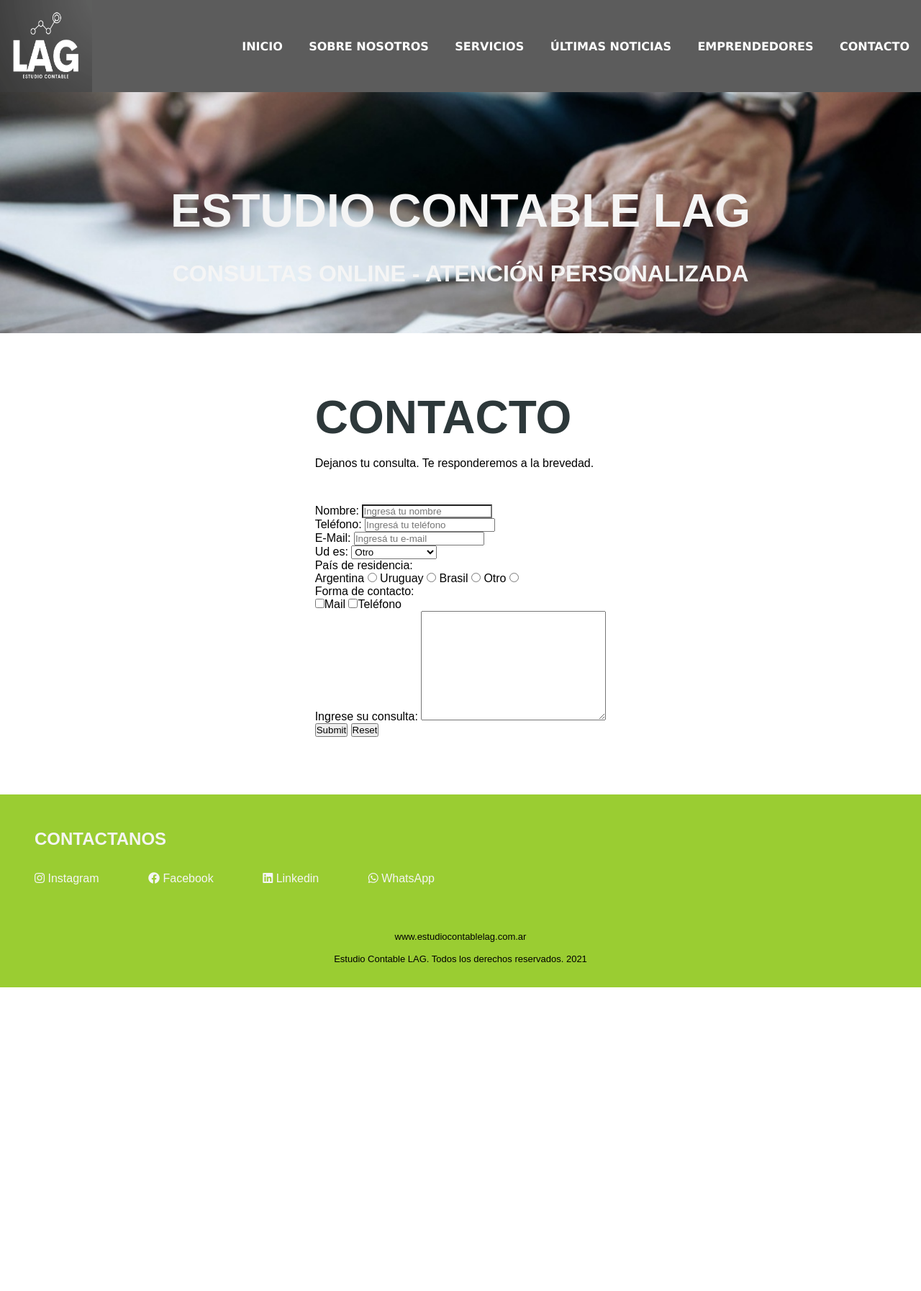
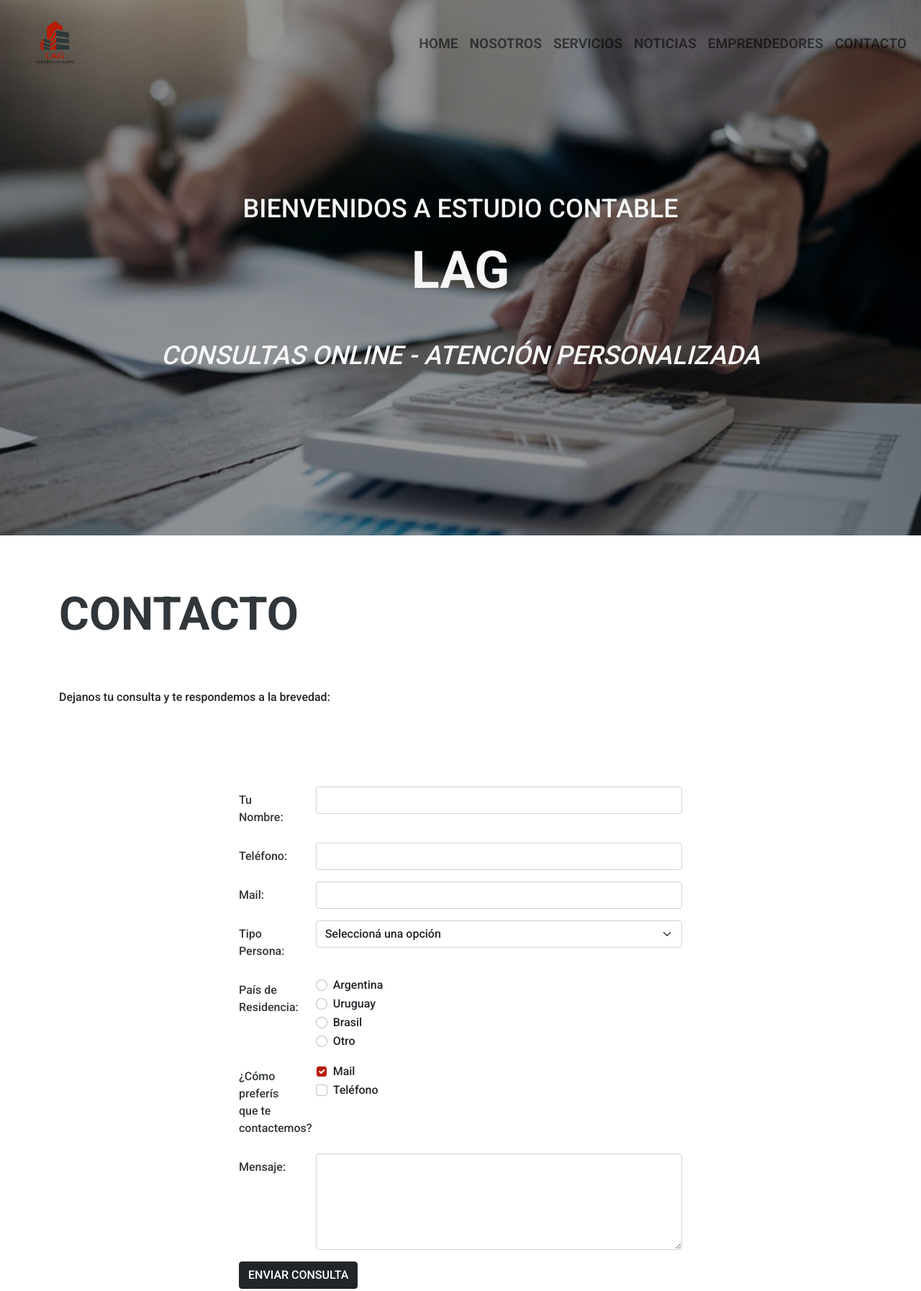
Before and after one commit to cota1023/estudioLAG, a website: page contacto.html in a window 1280 px wide. Shown: the top 1794 px of the page at 72% size. Before the commit the page ends 1372 px from the top, so only its background shows below. Drawn offline with nearby package versions, Linux system fonts and the light colour scheme; a web font is replaced by a local one.

Commit message:
Se modificó la página de contacto, incluyendo el diseño del index (navbar, header) y el formulario con bootstrap

```diff
--- a/_disenios.scss
+++ b/_disenios.scss
@@ -10,3 +10,10 @@ $blanco-1: whitesmoke;
 // Font-Sizes
 
 $sizeTitulo: 4rem;
+
+//Bootstrap personalizado
+
+.form-check-input:checked{
+    background-color: $rojo-1;
+border-color: $blanco-1;
+}
--- a/contacto.html
+++ b/contacto.html
@@ -5,122 +5,193 @@
     <meta charset="UTF-8">
     <meta http-equiv="X-UA-Compatible" content="IE=edge">
     <meta name="viewport" content="width=device-width, initial-scale=1.0">
-    <title>Estudio Contable LAG</title>
-    <link rel="stylesheet" href="./styles/estilos.css">
-    <link rel="shortcut icon" href="./img/logo.png" type="image/x-icon">
-    <link href="https://fonts.googleapis.com/css2?family=Yaldevi:wght@200;300;500;600&display=swap" rel="stylesheet">
+    <title>Contacto - Estudio LAG</title>
+    <link rel="shortcut icon" href="./img/logook.png" type="image/x-icon">
+    <!-- Google Font -->
     <link rel="preconnect" href="https://fonts.googleapis.com">
     <link rel="preconnect" href="https://fonts.gstatic.com" crossorigin>
+    <link href="https://fonts.googleapis.com/css2?family=Roboto:wght@100;300;500;700&display=swap" rel="stylesheet">
+    <!-- Bootstrap -->
+    <link href="https://cdn.jsdelivr.net/npm/bootstrap@5.1.3/dist/css/bootstrap.min.css" rel="stylesheet"
+        integrity="sha384-1BmE4kWBq78iYhFldvKuhfTAU6auU8tT94WrHftjDbrCEXSU1oBoqyl2QvZ6jIW3" crossorigin="anonymous">
+    <!-- Wow animate -->
+    <link rel="stylesheet" href="https://cdnjs.cloudflare.com/ajax/libs/animate.css/4.1.1/animate.min.css">
+    <!-- Font awesome -->
     <link rel="stylesheet" href="https://use.fontawesome.com/releases/v5.15.4/css/all.css"
         integrity="sha384-DyZ88mC6Up2uqS4h/KRgHuoeGwBcD4Ng9SiP4dIRy0EXTlnuz47vAwmeGwVChigm" crossorigin="anonymous">
-    <link rel="stylesheet" href="https://cdnjs.cloudflare.com/ajax/libs/animate.css/4.1.1/animate.min.css" />
+    <!-- Estilos personalizados -->
+    <link rel="stylesheet" href="./styles/custom.css">
+    <link rel="stylesheet" href="./styles/styles.css">
 </head>
 
 <body>
-    <div class="contenedor-principal">
-        <header class="header">
-            <nav class="header__navbar">
-                <a href="index.html"><img class="header__navbar-logo" src="./img/logo.png" alt="logo"></a>
-                <ul class="header__navbar-menu">
-                    <li class="header__navbar-menu-elemento"><a href="index.html">inicio</a></li>
-                    <li><a href="nosotros.html">Sobre Nosotros</a></li>
-                    <li><a href="servicios.html">Servicios</a></li>
-                    <li><a href="noticias.html">Últimas noticias</a></li>
-                    <li><a href="clientes.html">Emprendedores</a></li>
-                    <li><a href="contacto.html">Contacto</a></li>
+    <nav class="navbar navbar-expand-md navbar-light fixed-top navbar-shrink" id="mainNav">
+        <div class="container-fluid">
+            <a class="navbar-brand" href="index.html">
+                <img class="navbar-img" src="./img/logook.png" alt="logo"></a>
+            <button class="navbar-toggler" type="button" data-bs-toggle="collapse" data-bs-target="#navbarToggler"
+                aria-controls="navbarTogglerDemo02" aria-expanded="false" aria-label="Toggle navigation">
+                <span class="navbar-toggler-icon"></span>
+            </button>
+            <div class="collapse navbar-collapse" id="navbarToggler">
+                <ul class="navbar-nav ms-auto mb-2 mb-lg-0 ">
+                    <li class="nav-item">
+                        <a class="nav-link" aria-current="page" href="./index.html">HOME</a>
+                    </li>
+                    <li class="nav-item">
+                        <a class="nav-link" href="./nosotros.html">NOSOTROS</a>
+                    </li>
+                    <li class="nav-item">
+                        <a class="nav-link" href="./servicios.html">SERVICIOS</a>
+                    </li>
+                    <li class="nav-item">
+                        <a class="nav-link" href="./noticias.html">NOTICIAS</a>
+                    </li>
+                    <li class="nav-item">
+                        <a class="nav-link" href="./clientes.html">EMPRENDEDORES</a>
+                    </li>
+                    <li class="nav-item">
+                        <a class="nav-link" href="./contacto.html">CONTACTO</a>
                 </ul>
-            </nav>
-        </header>
-        <!-- Sección 1 - Imagen -->
-        <section>
-            <div class="contenido-seccion1">
-                <p class="contenido-seccion1__texto animate__animated animate__fadeInLeft">Estudio Contable LAG</p>
-                <p class="contenido-seccion1__texto2 animate__animated animate__fadeInRight">Consultas Online - Atención
-                    Personalizada</p>
+
             </div>
-        </section>
-        <!-- Formulario -->
-        <section class="section-contacto">
-            <h1 class="contacto-titulo">Contacto</h1>
-            <br>
-            <form action="" >
-                    <legend class="legend">Dejanos tu consulta. Te responderemos a la brevedad.</legend>
-                    <div>
-                        <label for="nombre" class="contacto-label">Nombre: </label>
-                        <input type="text" id="nombre" class="contacto-input" placeholder="Ingresá tu nombre" required>
+        </div>
+    </nav>
+    <!-- HEADER -->
+
+    <header class="header">
+        <div class="masthead-subheading text-uppercase
+        animate__animated animate__zoomIn">Bienvenidos a Estudio Contable </div>
+        <div class="masthead-heading text-uppercase
+        animate__animated animate__zoomIn">LAG</div>
+        <div class="masthead-subheading2 text-uppercase
+        animate__animated animate__slideInRight animate__delay-2s">Consultas Online - Atención Personalizada </div>
+        </div>
+    </header>
+
+    <!-- Sección 1 - Formulario de Contacto -->
+    <section>
+        <div class="container pt-5 pb-5">
+            <H2 class="titulo-contacto text-uppercase pt-4">CONTACTO</H2>
+        </div>
+        <div class="container pb-5 pt-2">
+            <p>Dejanos tu consulta y te respondemos a la brevedad:</p>
+        </div>
+        <div class="container col-lg-6">
+            <form class="pt-5 pb-5">
+                <div class="row mb-3">
+                    <label for="inputNombre" class="col-sm-2 col-form-label contacto__labels">Tu Nombre:</label>
+                    <div class="col-sm-10">
+                        <input type="text" class="form-control" id="inputNombre">
                     </div>
-                    <div>
-                        <label for="telefono">Teléfono: </label>
-                        <input type="tel" id="telefono" placeholder="Ingresá tu teléfono" required>
+                </div>
+                <div class="row mb-3">
+                    <label for="inputTel" class="col-sm-2 col-form-label contacto__labels">Teléfono:</label>
+                    <div class="col-sm-10">
+                        <input type="text" class="form-control" id="inputTel">
                     </div>
-                    <div>
-                        <label for="mail">E-Mail: </label>
-                        <input type="email" id="mail" placeholder="Ingresá tu e-mail" required>
+                </div>
+                <div class="row mb-3">
+                    <label for="inputEmail" class="col-sm-2 col-form-label contacto__labels">Mail:</label>
+                    <div class="col-sm-10">
+                        <input type="email" class="form-control" id="inputEmail">
                     </div>
-
-                    <div>
-                        <label for="categoria">Ud es: </label>
-                        <select id="categoria" required>
+                </div>
+                <div class="row mb-3">
+                    <label for="categoria" class="col-sm-2 col-form-label contacto__labels">Tipo Persona:</label>
+                    <div class="col-sm-10">
+                        <select class="form-select" aria-label="Default select example" id="categoria" required>
+                            <option selected>Seleccioná una opción</option>
                             <option value="F">Persona física</option>
                             <option value="J">Persona jurídica</option>
-                            <option value="O" selected>Otro</option>
+                            <option value="O">Otro</option>
                         </select>
                     </div>
-                    <div>
-                        <label for="pais">País de residencia: </label> <br>
-
-                        <label for="argentina">Argentina</label>
-                        <input type="radio" name="pais" id="argentina">
-
-                        <label for="uruguay">Uruguay</label>
-                        <input type="radio" name="pais" id="uruguay">
-
-                        <label for="brasil">Brasil</label>
-                        <input type="radio" name="pais" id="brasil">
-
-                        <label for="otro">Otro</label>
-                        <input type="radio" name="pais" id="otro">
+                </div>
+                <div class="row mb-3">
+                    <label for="pais" class="col-sm-2 col-form-label contacto__labels">País de Residencia:</label>
+                    <div class="col-sm-10">
+                        <div class="form-check">
+                            <input class="form-check-input" type="radio" name="pais" id="argentina">
+                            <label class="form-check-label" for="argentina">
+                                Argentina
+                            </label>
+                        </div>
+                        <div class="form-check">
+                            <input class="form-check-input" type="radio" name="pais" id="uruguay">
+                            <label class="form-check-label" for="uruguay">
+                                Uruguay
+                            </label>
+                        </div>
+                        <div class="form-check">
+                            <input class="form-check-input" type="radio" name="pais" id="brasil">
+                            <label class="form-check-label" for="brasil">
+                                Brasil
+                            </label>
+                        </div>
+                        <div class="form-check">
+                            <input class="form-check-input" type="radio" name="pais" id="otro">
+                            <label class="form-check-label" for="otro">
+                                Otro
+                            </label>
+                        </div>
 
                     </div>
-                    <div>
-                        <label for="mcontacto">Forma de contacto: </label> <br>
-                        <input type="checkbox" id="mcontacto" value="m">Mail
-                        <input type="checkbox" id="mcontacto" value="t">Teléfono
+                </div>
+
+                <div class="row mb-3">
+                    <label for="inputEmail" class="col-sm-2 col-form-label contacto__labels">¿Cómo preferís que te
+                        contactemos?</label>
+                    <div class="col-sm-10">
+                        <div class="form-check">
+                            <input class="form-check-input" type="checkbox" value="M" id="mail" checked>
+                            <label class="form-check-label" for="flexCheckDefault">
+                                Mail
+                            </label>
+                        </div>
+                        <div class="form-check">
+                            <input class="form-check-input" type="checkbox" value="T" id="telefono">
+                            <label class="form-check-label" for="flexCheckChecked">
+                                Teléfono
+                            </label>
+                        </div>
                     </div>
-                    <div>
-                        <label for="consulta">Ingrese su consulta:</label>
-                        <textarea id="consulta" cols="30" rows="10" required></textarea>
+                </div>
+
+
+
+                <div class="row mb-3">
+                    <label for="inputMensaje" class="col-sm-2 col-form-label contacto__labels">Mensaje:</label>
+                    <div class="col-sm-10">
+                        <textarea class="form-control" rows="5" id="inputMensaje" name="text"></textarea>
                     </div>
-                    <input class="botones" type="submit" name="" id="">
-                    <input class="botones" type="reset">
+                </div>
 
+                <button type="submit" class="btn btn-dark text-uppercase">Enviar Consulta</button>
             </form>
+        </div>
 
-        </section>
+    </section>
 
-        <!-- Footer -->
-        <footer class="footer">
-            <h2 class="footer_titulo">Contactanos</h2>
+    <!-- FOOTER -->
 
-            <div class="footer-contacto">
-                <ul class="footer-contacto__ul">
-                    <li class="footer-contacto__li">
-                        <a href="https://www.instagram.com" target="blank"><i class="fab fa-instagram"></i>
-                            Instagram</a>
-                        <a href="https://www.facebook.com" target="blank"><i class="fab fa-facebook"></i>
-                            Facebook</i></a>
-                        <a href="https://www.linkedin.com" target="blank"><i class="fab fa-linkedin"></i> Linkedin</a>
-                        <a href="https://www.whatsapp.com" target="blank"><i class="fab fa-whatsapp"></i> WhatsApp</a>
-                    </li>
-                </ul>
-            </div>
+    <footer class="footer pt-5">
 
-            <p class="footer-web">www.estudiocontablelag.com.ar </p>
-            <p class="footer-derechos">Estudio Contable LAG. Todos los derechos reservados. 2021 </p>
+        <div class="container-fluid">
+            <p class="footer__web text-center">www.estudiocontablelag.com.ar </p>
+        </div>
+        <div class="container-fluid pb-5">
+            <p class="footer__derechos text-center">Estudio Contable LAG. Todos los derechos reservados. 2021 </p>
+        </div>
 
-        </footer>
+
+    </footer>
     </div>
-
+    <!-- JS bootstrap -->
+    <script src="https://cdn.jsdelivr.net/npm/bootstrap@5.1.3/dist/js/bootstrap.bundle.min.js"
+        integrity="sha384-ka7Sk0Gln4gmtz2MlQnikT1wXgYsOg+OMhuP+IlRH9sENBO0LRn5q+8nbTov4+1p" crossorigin="anonymous">
+    </script>
+    <script src="./js/scripts.js"></script>
 </body>
 
 </html>
--- a/styles.scss
+++ b/styles.scss
@@ -85,6 +85,9 @@
     color: $blanco-1;
 
 }
+.footer__item:hover{
+    color: $rojo-1;
+}
 
 .footer__item,
 .footer__seguinos,
@@ -101,7 +104,7 @@
 
 //NOSOTROS
 
-.titulo-nosotros{
+.titulo-nosotros, .titulo-contacto{
     font-size: $sizeTitulo;
     color: $gris-1;
     font-weight: bold;
@@ -122,3 +125,8 @@
         color: #2D383A;
     }
 }
+
+//CONTACTO
+.contacto__labels{
+    color: $gris-1;
+}
```
Also changed, not shown: nosotros.html (+39 -17 lines), styles/styles.css, 1 other file.
